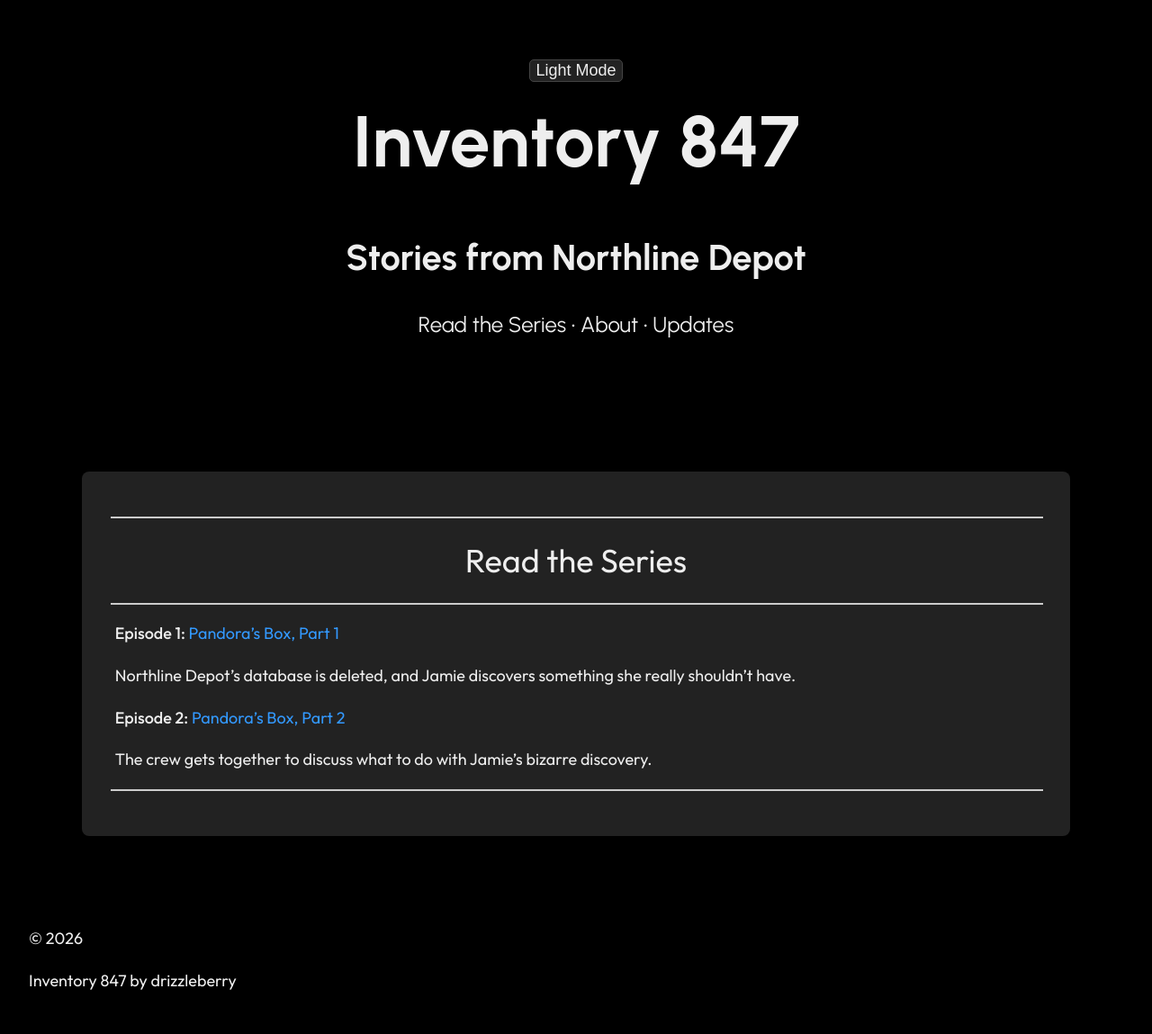
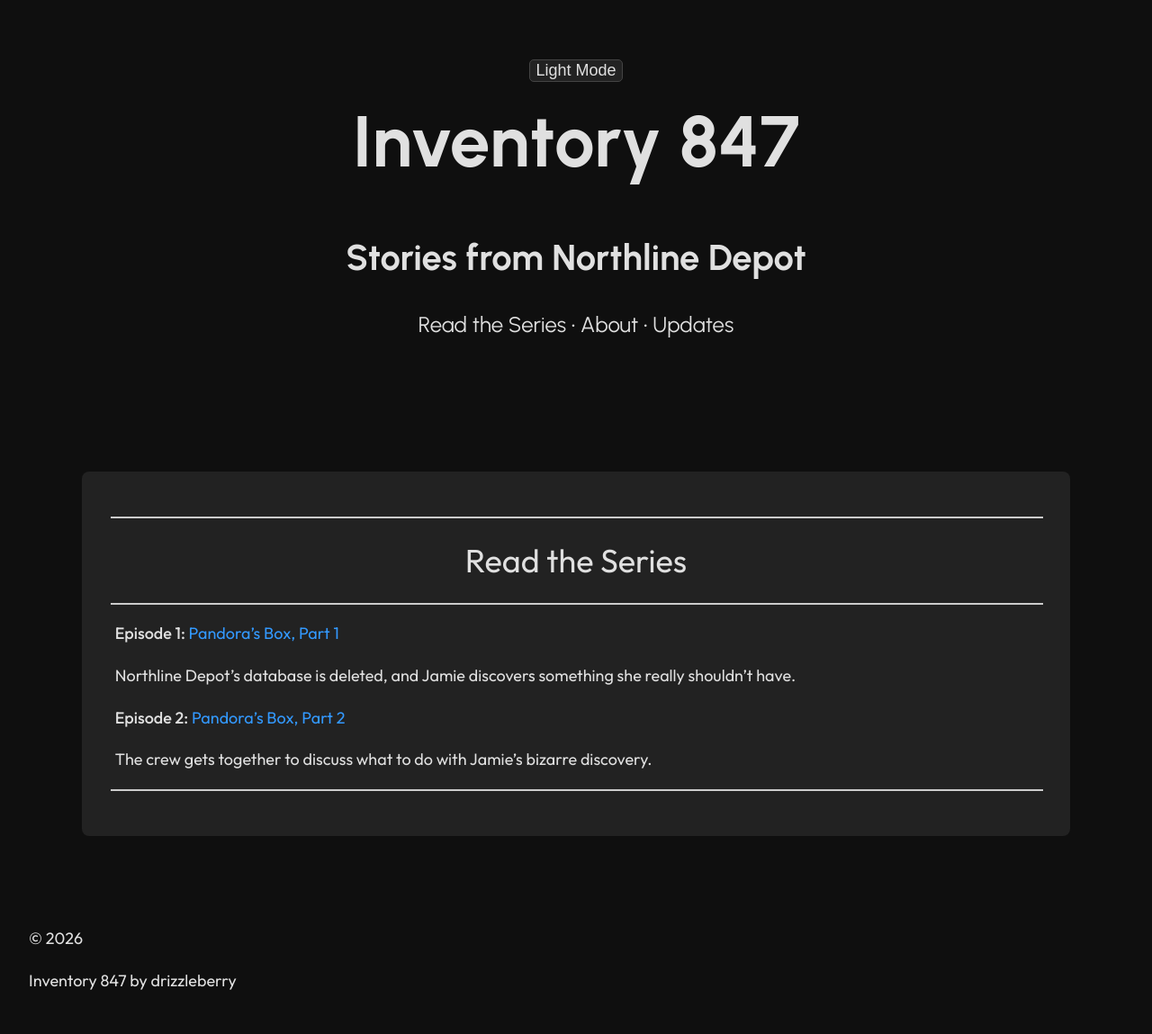
Before and after one commit to drizzleberry/drizzleberry.github.io, a Jekyll site: the page built from index.md, in a window 1280 px wide. Shown: the whole page at 90% size. Built offline with Jekyll 4.4.1, drawn with Linux system fonts in a browser that asks for light colours.

Commit message:
Update style.css

```diff
--- a/assets/css/style.css
+++ b/assets/css/style.css
@@ -2,11 +2,11 @@
 @import url('https://fonts.googleapis.com/css2?family=Urbanist:ital,wght@0,100..900;1,100..900&display=swap');
 
 :root {
-  --bg-color: #000;
+  --bg-color: #0f0f0f;
   --content-bg: #222;
   --blockquote-bg: #444;
-  --text-color: #eee;
-  --header-color: #eee;
+  --text-color: #e0e0e0;
+  --header-color: #e0e0e0;
   --link-color: #3399ff;
   --link-visited: #787bff;
   --link-nonexistent: #969696;
```
